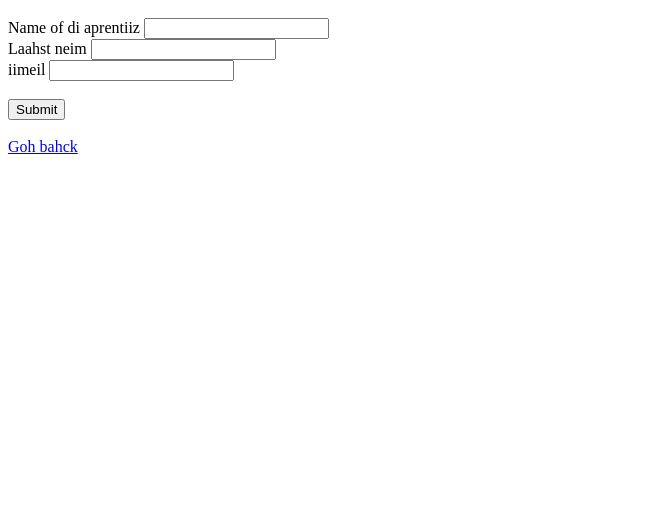
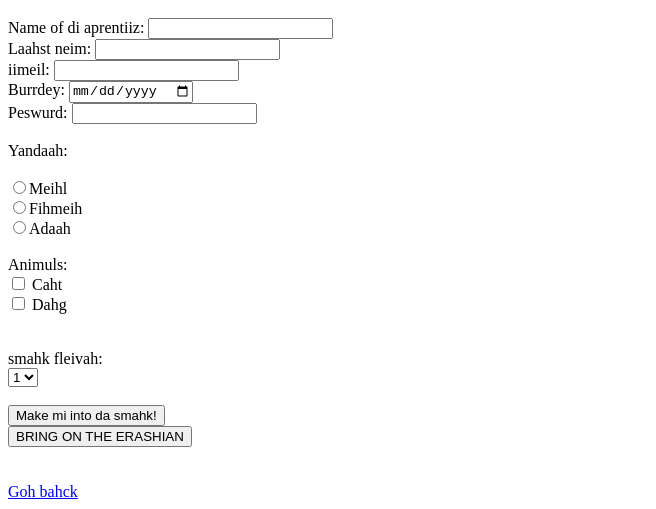
Before and after one commit to elktelomete/sida1, a plain HTML site: page register.html in a window 1280 px wide. Shown: the part 338-847 px from the top of the page, without its empty margins (0-656 px from the left). Before the commit the page ends 800 px from the top, so only its background shows below. Drawn offline with Linux system fonts and the light colour scheme.

Commit message:
committhhhhh

```diff
--- a/register.html
+++ b/register.html
@@ -8,11 +8,30 @@
 	<p><h5>"Di paaht to clahritii staahts wid di smahk" -Wise gunjaahman</h5></p><br>
 
 	<h1>Beekahm one wi di smaahk, til mi yah neim</h1>
-	<form>
-		Name of di aprentiiz <input type="text"><br>
-		Laahst neim <input type="text"><br>
-		iimeil <input type="text"><br><br>
-		<input type="submit">
+	<!-- use "GET" not "POST  skapa comments med ctrl och ' inte /-->
+	<!-- div och span används också! -->
+	<form method="GET">
+		Name of di aprentiiz: <input type="text" name="1st name"><br>
+		Laahst neim: <input type="text" name="last name"><br>
+		iimeil: <input type="email" name="email" required><br>
+		Burrdey: <input type="date" name="birthday"><br>
+		Peswurd: <input type="password" name="password" min='5'><br><br>
+		Yandaah:<br><br>
+		<input type="radio" name="Yandaah" value="Male">Meihl<br>
+		<input type="radio" name="Yandaah" value="Female">Fihmeih<br>
+		<input type="radio" name="Yandaah" value="other">Adaah<br><br>
+		Animuls: <br>
+		<input type="checkbox" name="cat"> Caht<br>
+		<input type="checkbox" name="dog"> Dahg<br>
+		<br><br>
+		smahk fleivah:<br>
+		<select name="strain">
+			<option value="1">1</option>
+			<option value="2">2</option>
+			<option value="3">3</option>
+		</select><br><br>
+		<input type="submit" value="Make mi into da smahk!"><br>
+		<input type="reset" value="BRING ON THE ERASHIAN"><br><br>
 	</form><br>
 <a href="index.html">Goh bahck</a>
 </body>
```
